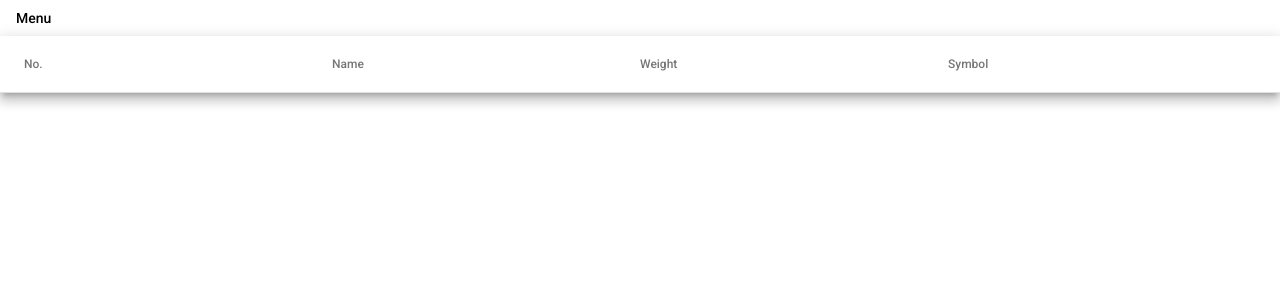
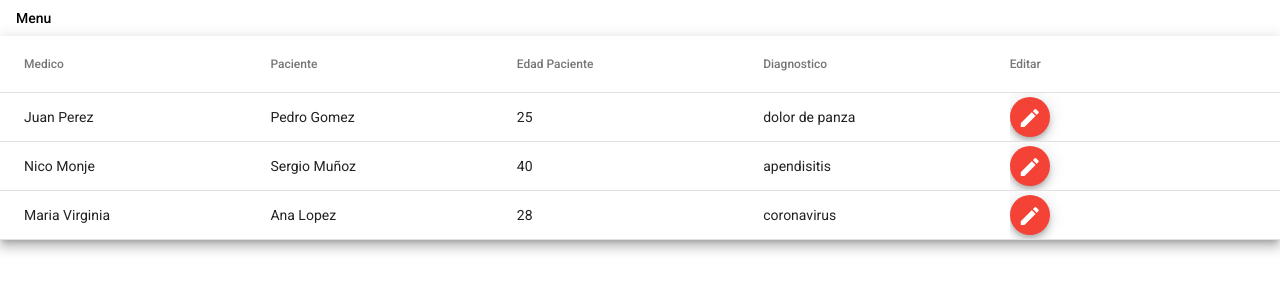
Before and after one commit to luisparadawagner-gmail-com/tp4-monje, an Angular app: page /registros-component in a window 1280 px wide. Shown: the top 300 px of the page. Built offline with nearby package versions, Linux system fonts and the light colour scheme.

Commit message:
Se termina la segunda parte del tp

```diff
--- a/src/app/app.module.ts
+++ b/src/app/app.module.ts
@@ -14,7 +14,7 @@ import { MatSelectModule } from '@angular/material/select';
 import { MatSlideToggleModule } from '@angular/material/slide-toggle';
 import {MatMenuModule} from '@angular/material/menu';
 import {MatTableModule} from '@angular/material/table';
-
+import {MatIconModule} from '@angular/material/icon';
 
 import { FormularioComponent } from './angular-material/formulario/formulario.component';
 import { PadreComponent } from './comunicacion/padre-hijo/padre/padre.component';
@@ -61,7 +61,8 @@ import { RegistrosComponent } from './practica/regsitros/registros.component';
     MatSelectModule,
     MatSlideToggleModule,
     MatMenuModule,
-    MatTableModule
+    MatTableModule,
+    MatIconModule
   ],
   providers: [],
   bootstrap: [AppComponent]
--- a/src/app/practica/atencion/atencion.component.html
+++ b/src/app/practica/atencion/atencion.component.html
@@ -1,4 +1,5 @@
 <div *ngIf="showAtencion">
+
     <form [formGroup]='atencionForm' (ngSubmit)=submit()>
         <div class="">
             <mat-card class="container">
--- a/src/app/practica/editar/editar.component.ts
+++ b/src/app/practica/editar/editar.component.ts
@@ -1,7 +1,8 @@
 
 import { Component, OnInit, Input } from '@angular/core';
-import  {  FormControl,  FormGroup, FormBuilder,Validators, FormArray  } from '@angular/forms';
+import {  FormGroup, FormBuilder } from '@angular/forms';
 import { Atencion } from 'src/app/clases/Atencion';
+import { ActivatedRoute } from '@angular/router';
 
 
 
@@ -12,14 +13,25 @@ import { Atencion } from 'src/app/clases/Atencion';
 })
 export class EditarComponent implements OnInit {
 
-  constructor(private fb: FormBuilder) { }
+  constructor(private fb: FormBuilder, private rutaActiva: ActivatedRoute) { }
 
   @Input() editarAtencion: Atencion
   editarForm: FormGroup;
 
+  registro: any;
+  // atencion: Atencion;
+
+
   ngOnInit() {
     debugger;
-    let atencionPruba = this.editarAtencion;
+
+    this.registro = this.rutaActiva.snapshot.params;
+
+    if(Object.keys(this.registro).length){
+      this.editarAtencion = this.registro;
+		}
+
+
     this.initForm(this.editarAtencion);
   }
 
--- a/src/app/practica/regsitros/registros.component.html
+++ b/src/app/practica/regsitros/registros.component.html
@@ -1,26 +1,36 @@
 <mat-table [dataSource]="dataSource" class="mat-elevation-z8">
-    <!-- Position Column -->
-    <ng-container matColumnDef="position">
-      <mat-header-cell *matHeaderCellDef> No. </mat-header-cell>
-      <mat-cell *matCellDef="let element"> {{element.position}} </mat-cell>
-    </ng-container>
 
     <!-- Name Column -->
-    <ng-container matColumnDef="name">
-      <mat-header-cell *matHeaderCellDef> Name </mat-header-cell>
-      <mat-cell *matCellDef="let element"> {{element.name}} </mat-cell>
+    <ng-container matColumnDef="medico">
+      <mat-header-cell *matHeaderCellDef>Medico</mat-header-cell>
+      <mat-cell *matCellDef="let element"> {{element.medico}} </mat-cell>
     </ng-container>
 
     <!-- Weight Column -->
-    <ng-container matColumnDef="weight">
-      <mat-header-cell *matHeaderCellDef> Weight </mat-header-cell>
-      <mat-cell *matCellDef="let element"> {{element.weight}} </mat-cell>
+    <ng-container matColumnDef="paciente">
+      <mat-header-cell *matHeaderCellDef>Paciente</mat-header-cell>
+      <mat-cell *matCellDef="let element"> {{element.paciente}} </mat-cell>
     </ng-container>
 
     <!-- Symbol Column -->
-    <ng-container matColumnDef="symbol">
-      <mat-header-cell *matHeaderCellDef> Symbol </mat-header-cell>
-      <mat-cell *matCellDef="let element"> {{element.symbol}} </mat-cell>
+    <ng-container matColumnDef="edad">
+      <mat-header-cell *matHeaderCellDef>Edad Paciente</mat-header-cell>
+      <mat-cell *matCellDef="let element"> {{element.edad}} </mat-cell>
+    </ng-container>
+
+    <!-- Symbol Column -->
+    <ng-container matColumnDef="diagnostico">
+      <mat-header-cell *matHeaderCellDef>Diagnostico</mat-header-cell>
+      <mat-cell *matCellDef="let element"> {{element.diagnostico}} </mat-cell>
+    </ng-container>
+
+    <ng-container matColumnDef="editar">
+      <mat-header-cell *matHeaderCellDef>Editar</mat-header-cell>
+      <mat-cell *matCellDef="let element">
+        <button mat-mini-fab color="warn" (click)="editarRegistro(element)" >
+          <mat-icon>create</mat-icon>
+        </button>
+      </mat-cell>
     </ng-container>
 
     <mat-header-row *matHeaderRowDef="displayedColumns"></mat-header-row>
--- a/src/app/practica/regsitros/registros.component.ts
+++ b/src/app/practica/regsitros/registros.component.ts
@@ -1,4 +1,7 @@
 import { Component, OnInit } from '@angular/core';
+import { Atencion } from 'src/app/clases/Atencion';
+import { Router } from '@angular/router';
+
 
 @Component({
   selector: 'app-registros',
@@ -7,10 +10,37 @@ import { Component, OnInit } from '@angular/core';
 })
 export class RegistrosComponent implements OnInit {
 
-  displayedColumns: string[] = ['position', 'name', 'weight', 'symbol'];
-  // dataSource = ELEMENT_DATA;
 
-  constructor() { }
+  atencion: Atencion[] = [
+    {medico: 'Juan Perez', paciente: 'Pedro Gomez', edad: 25, diagnostico: 'dolor de panza'},
+    {medico: 'Nico Monje', paciente: 'Sergio Muñoz', edad: 40, diagnostico: 'apendisitis'},
+    {medico: 'Maria Virginia', paciente: 'Ana Lopez', edad: 28, diagnostico: 'coronavirus'},
+  ];
+
+
+  displayedColumns: string[] = ['medico', 'paciente', 'edad', 'diagnostico', 'editar'];
+  dataSource = this.atencion;
+
+  length: number = this.atencion.length;
+  i:number;
+  constructor(private router: Router) { }
+
+  editarRegistro(element){
+    debugger
+
+    this.router.navigate(['/editar-component', element])
+
+    // this.atencion.forEach()
+
+
+    // for ( this.i=0; this.i < this.length; this.i++ ){
+    //     if(this.i === this.atencion.indexOf()){
+
+    //     }
+    // }
+
+
+  }
 
   ngOnInit() {
   }
```
Also changed, not shown: src/app/app-routing.module.ts (+3 -12 lines).
